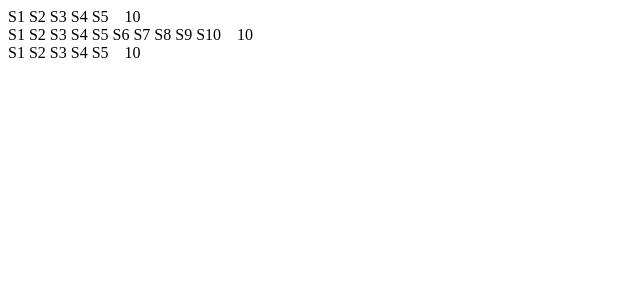
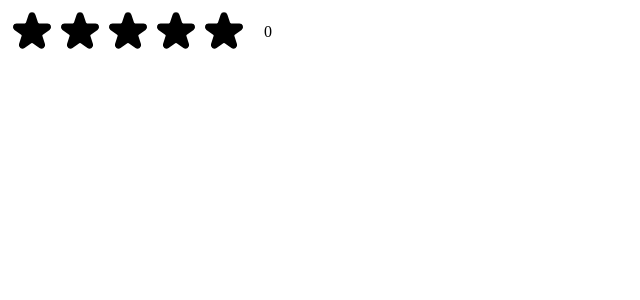
Before and after one commit to Fomonyuytar-Joseph/ultimate-react-course, a React (Create React App) app: page / in a window 1280 px wide. Shown: the top 300 px of the page, without its empty margins (0-640 px from the left). Built offline with nearby package versions, Linux system fonts and the light colour scheme.

Commit message:
full star

```diff
--- a/src/components/StarRating.jsx
+++ b/src/components/StarRating.jsx
@@ -1,5 +1,4 @@
-
-export default  function StarRating({maxRating =5}){
+import {useState} from "react";
 
 const containerStyles ={
     display: 'flex',
@@ -10,7 +9,6 @@
 
 const starContainerStyle ={
     display:'flex',
-        gap: '4px'
 }
 
 
@@ -20,13 +18,43 @@
 
 }
 
+export default  function StarRating({maxRating =5}){
 
+    const [rating, setRating] = useState(0)
+
+
+    const handleRating =(rating)=>{
+        setRating(rating)
+    }
     return (<div style={containerStyles}>
         <div style={starContainerStyle}>
             {
-                Array.from({length:maxRating },(_,i)=> <span>S{i+1}</span>)
+                Array.from({length:maxRating },(_,i)=> <Star key={i} onRate ={()=> handleRating(i+1)}/>)
             }
         </div>
-        <p style={textStyle}>10</p>
+        <p style={textStyle}>{rating}</p>
     </div>)
 }
+
+
+const starStyle={
+    width:'48px',
+    height:'48px',
+    display:'block',
+    cursor:'pointer'
+}
+
+function Star({onRate}){
+    return(<span role='button' style={starStyle} onClick={onRate}>
+        <svg
+            xmlns="http://www.w3.org/2000/svg"
+            viewBox="0 0 20 20"
+            fill="#000"
+            stroke="#000"
+        >
+        <path
+            d="M9.049 2.927c.3-.921 1.603-.921 1.902 0l1.07 3.292a1 1 0 00.95.69h3.462c.969 0 1.371 1.24.588 1.81l-2.8 2.034a1 1 0 00-.364 1.118l1.07 3.292c.3.921-.755 1.688-1.54 1.118l-2.8-2.034a1 1 0 00-1.175 0l-2.8 2.034c-.784.57-1.838-.197-1.539-1.118l1.07-3.292a1 1 0 00-.364-1.118L2.98 8.72c-.783-.57-.38-1.81.588-1.81h3.461a1 1 0 00.951-.69l1.07-3.292z"
+        />
+    </svg>
+    </span>)
+}
--- a/src/index.js
+++ b/src/index.js
@@ -10,8 +10,7 @@
   <React.StrictMode>
     {/*<App />*/}
       <StarRating maxRating={5}/>
-      <StarRating maxRating={10}/>
-      <StarRating />
+
   </React.StrictMode>
 );
 
```
Lines whose indentation alone changed are shown as unchanged.
